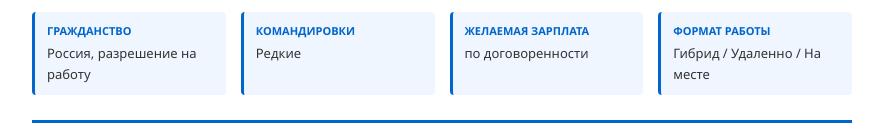
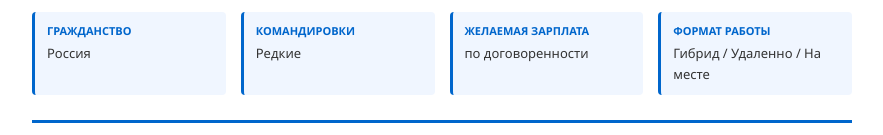
Before and after one commit to Kata-Kombo/Kata-Kombo.github.io, a plain HTML site: page index (1).html in a window 1280 px wide. Shown: the part 157-292 px from the top of the page, without its empty margins (198-1081 px from the left). Drawn offline with Linux system fonts and the light colour scheme.

Commit message:
Update index (1).html

```diff
--- a/index (1).html
+++ b/index (1).html
@@ -355,7 +355,7 @@
             <div class="key-info">
                 <div class="info-item">
                     <div class="info-label">Гражданство</div>
-                    <div class="info-value">Россия, разрешение на работу</div>
+                    <div class="info-value">Россия</div>
                 </div>
                 <div class="info-item">
                     <div class="info-label">Командировки</div>
```
